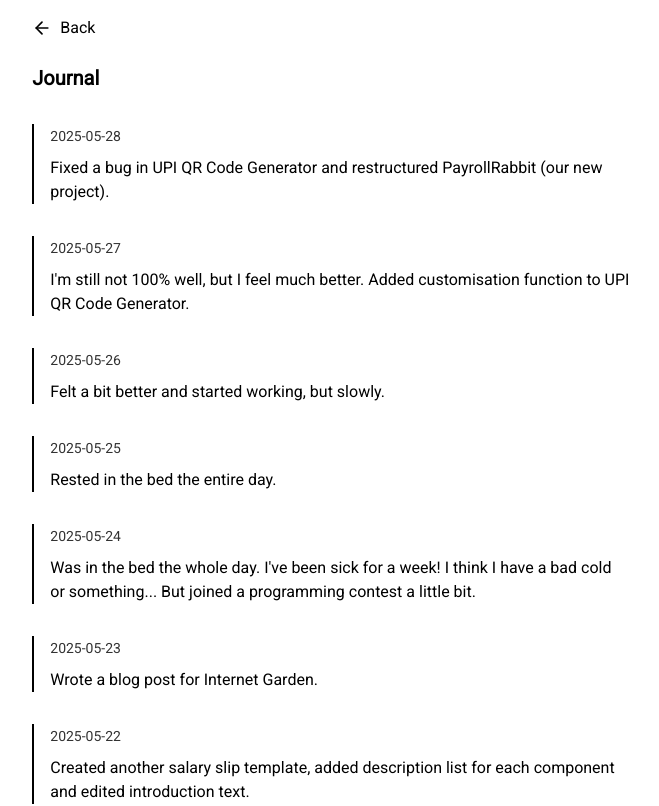
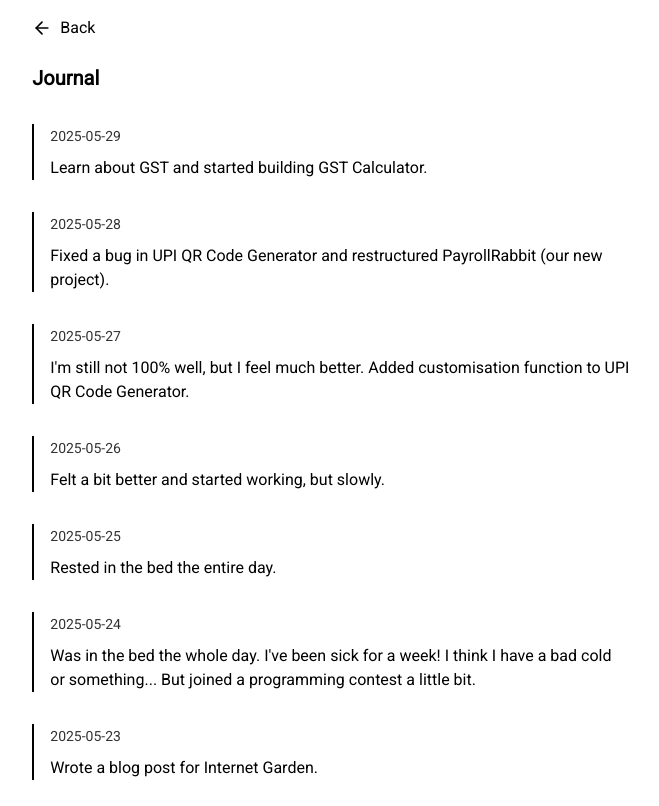
Before and after one commit to minamicode/minamicode.com, a Next.js app: page /journal in a window 1280 px wide. Shown: the top 806 px of the page, without its empty margins (309-968 px from the left). Built offline with nearby package versions, Linux system fonts and the light colour scheme.

Commit message:
add a journal entry

```diff
--- a/src/app/_components/JournalEntries.tsx
+++ b/src/app/_components/JournalEntries.tsx
@@ -6,6 +6,10 @@ type JournalEntry = {
 };
 
 const entries: JournalEntry[] = [
+  {
+    date: "2025-05-29",
+    text: "Learn about GST and started building GST Calculator.",
+  },
   {
     date: "2025-05-28",
     text: "Fixed a bug in UPI QR Code Generator and restructured PayrollRabbit (our new project).",
```
